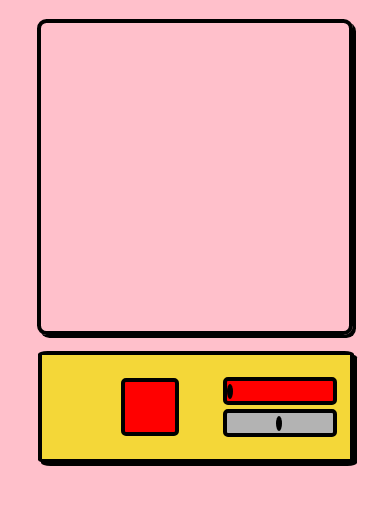
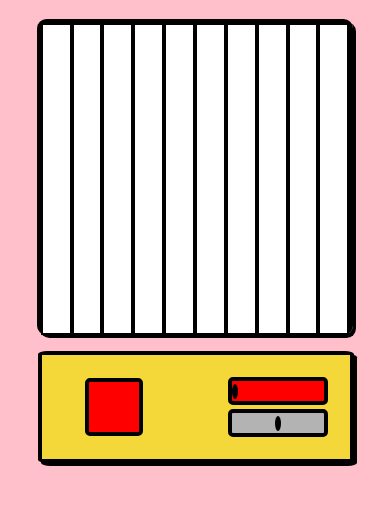
Before and after one commit to eding888/etch-a-sketch, a plain HTML site: page index.html in a window 390 px wide. Shown: the part 61-566 px from the top of the page. Drawn offline with Linux system fonts and the light colour scheme.

Commit message:
Fix layout issues and start on grid generation

```diff
--- a/code.js
+++ b/code.js
@@ -1,10 +1,13 @@
 const colorSlider = document.getElementById("color");;
 const brightnessSlider = document.getElementById("brightness");
 const colorDisplay = document.getElementById("selected-color");
+const itemsContainer = document.getElementById("boxes-container");
 let hue = 0;
 let brightness = 50;
 let color = 'hsl(' + hue + ', 100%, ' + brightness +'%)';
+let dimensions = 10;
 
+updateBoard(dimensions);
 brightnessSlider.style.backgroundColor ='hsl(' + 0 + ', 0%, 70%)';
 colorDisplay.style.backgroundColor = 'hsl(' + hue + ', 100%, ' + brightness +'%)';
 
@@ -21,3 +24,14 @@ brightnessSlider.addEventListener("input", () =>{
     color = 'hsl(' + hue + ', 100%, ' + brightness +'%)';
     colorDisplay.style.backgroundColor = color;
 });
+
+function updateBoard(dim){
+    const row = document.createElement('div');
+    for(let i = 0; i < dim; i++){
+        const item = document.createElement('div');
+        item.classList.add("tile");
+        row.appendChild(item);
+    }
+    row.classList.add("row");
+    itemsContainer.appendChild(row);
+}
--- a/index.html
+++ b/index.html
@@ -12,8 +12,9 @@
     <h1>Etch-A-Sketch</h1>
     <div id = "boxes-container" class = "brutal">
         <div id = "controls-container" class = "brutal">
-
+            <div id = "color-container">
                 <div id ="selected-color" class = "brutal-shadowless"></div>
+             </div>
 
 
             <div id = "sliders">
@@ -21,6 +22,11 @@
                 <input type = "range" min = "1" max = "100" value = "50" class = "brutal-shadowless" id = "brightness">
             </div>
         </div>
+    </div>
+
+
+
+
 
     </div>
 
--- a/styles.css
+++ b/styles.css
@@ -9,11 +9,15 @@ body{
     background-color: #FFC0CB;
 }
 #boxes-container{
+    position: relative;
     margin: 0 auto;
     aspect-ratio: 1/1;
     height: calc((50svh + 50svw) / 2);
     flex-shrink: 1;
 
+    display: flex;
+    flex-direction: column;
+    justify-content: flex-start;
 
 }
 #controls-container{
@@ -24,7 +28,7 @@ body{
     justify-content: space-around;
     align-items: center;
     width: calc(((50svh + 50svw) / 2)/4);
-    position: relative;
+    position: absolute;
     left: calc((((50svh + 50svw) / 2)/4 * -1) - 30px);
     top: -4px;
     padding-top: 20px;
@@ -72,17 +76,33 @@ input:hover{
         flex-wrap: wrap;
         flex-direction: row;
         justify-content: space-around;
-        position: relative;
+        position: absolute;
         top: calc(((50svh + 50svw) / 2) + 20px);
         left: -3px;
         width: 100%;
     }
-    #selected-color{
-        margin-left: auto;
-        margin-right: 10px;
+    #sliders{
+        width: 40%;
+        padding-left: auto;
+        padding-right: auto;
+    }
+    #color-container{
+        width: 40%;
+        display: flex;
+        justify-content: center;
     }
 }
-
+.row{
+    display: flex;
+    flex: auto;
+    width: 100%;
+}
+.tile{
+    flex: auto;
+    height: 100%;
+    border: black solid 2px;
+    background-color: white;
+}
 
 .brutal{
     border: black solid 4px;
```
Lines whose indentation alone changed are shown as unchanged.
